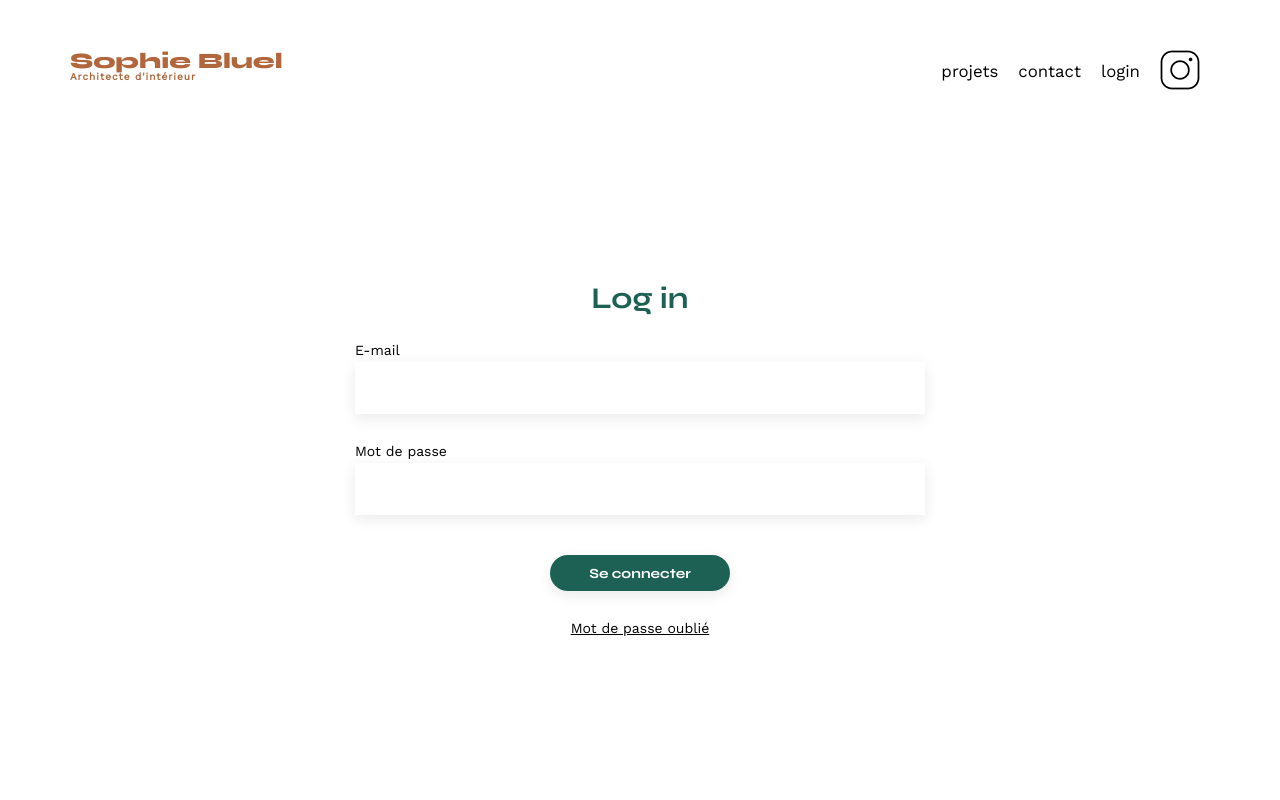
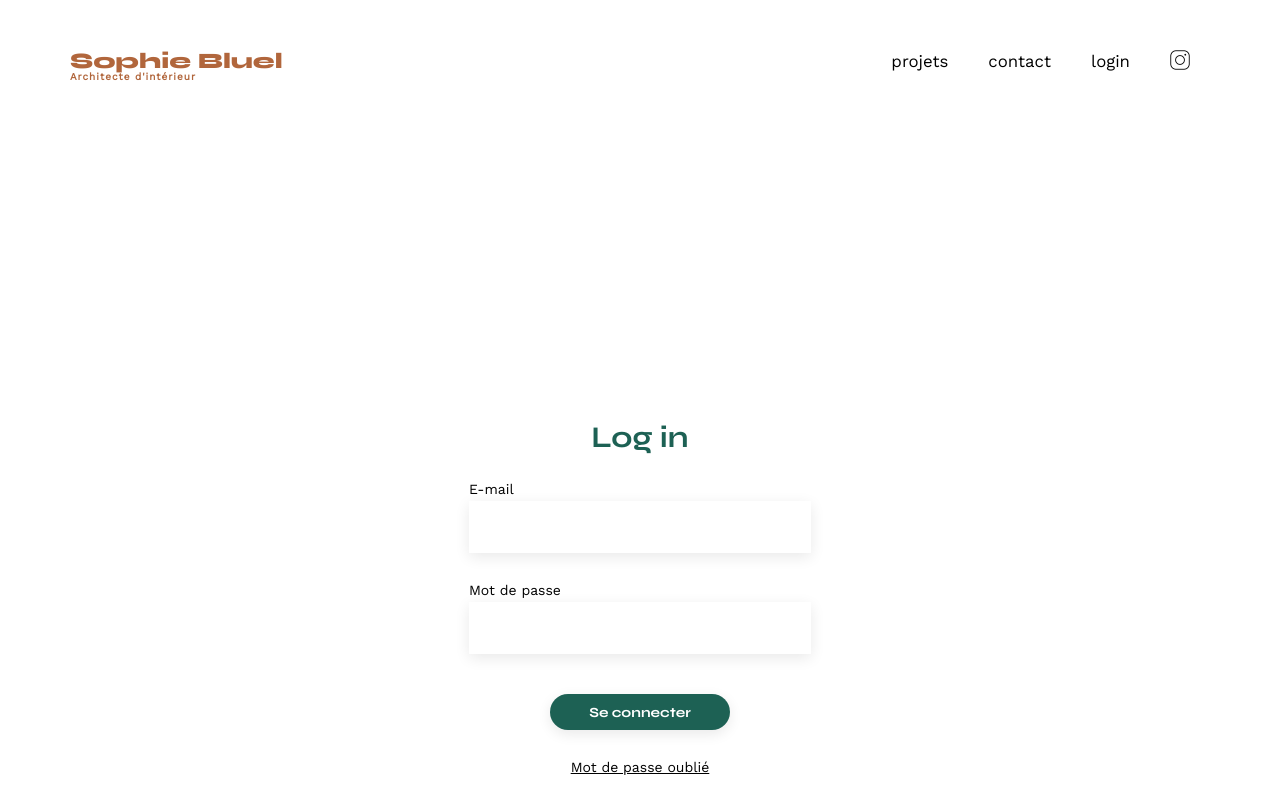
Before and after one commit to thomasvernin/P3OC_Architecte_SophieBluel, a plain HTML site: page FrontEnd/login.html in a window 1280 px wide. Shown: the top 800 px of the page. Drawn offline with nearby package versions, Linux system fonts and the light colour scheme.

Commit message:
Ajustement CSS index.html et login.html

```diff
--- a/FrontEnd/assets/style.css
+++ b/FrontEnd/assets/style.css
@@ -20,10 +20,14 @@ time, mark, audio, video {
 	padding: 0;
 	border: 0;
 	font-size: 100%;
-	font: inherit;
+	font: inherit; /* Utilise la police héritée */
 	vertical-align: baseline;
 }
-/* HTML5 display-role reset for older browsers */
+
+
+
+
+/* Réinitialisation du rôle d'affichage HTML5 pour les anciens navigateurs */
 article, aside, details, figcaption, figure,
 footer, header, hgroup, menu, nav, section {
 	display: block;
@@ -45,8 +49,13 @@ q:before, q:after {
 table {
 	border-collapse: collapse;
 	border-spacing: 0;
+
+
+
+
 }
-/** end reset css**/
+/*css suplémentaire pour le Header, Body, h1, h2*/
+
 body {
 	max-width: 1140px;
 	margin:auto;
@@ -81,10 +90,19 @@ h1 > span {
 h2{
 	font-family: 'Syne';
 	font-weight: 700;
+	margin-top: 150px ;
 	font-size: 30px;
 	color: #1D6154
+
+
 }
 
+
+
+
+
+
+/*Barre de navigation*/
 
 nav ul {
 	display: flex;
@@ -93,17 +111,15 @@ nav ul {
 
 }
 nav li {
-	padding: 0 10px;
+	padding: 0 20px;
 	font-size: 1.2em;
 
-	}
 }
+
 
 li:hover {
 	color: black;
-
 }
-
 
 
 li a:hover, .user-login-formulary a:hover, #top-bar a:hover, a:hover,
@@ -112,14 +128,24 @@ li a:hover, .user-login-formulary a:hover, #top-bar a:hover, a:hover,
 	font-weight: bold; /* Le texte devient en gras lors du survol */
 }
 
+
 a {
 	text-decoration: none;
 	color: #000000;
 }
 
+.instagram-icon {
+    width: 20px;
+}
 
 
 
+
+
+
+
+
+/*Section Id introduction et Id Portfolio*/
 
 
 #introduction {
@@ -129,10 +155,12 @@ a {
 #introduction figure {
 	flex: 1
 }
+
 #introduction img {
 	display: block;
 	margin: auto;
 	width: 80%;
+	margin-top: 150px; /* Ajoute de l'espace en haut de la classe */
 }
 
 #introduction article {
@@ -140,71 +168,18 @@ a {
 }
 #introduction h2 {
 	margin-bottom: 1em;
+
 }
 
 #introduction p {
 	margin-bottom: 0.5em;
+	margin-right: 50px; /* Réduit la marge à droite */
 }
 #portfolio h2 {
 	text-align: center;
 	margin-bottom: 1em;
 }
 
-
-/* Définition des styles pour la galerie d'images */
-.gallery {
-    /* La galerie occupera toute la largeur disponible */
-    width: 100%;
-    /* Utilisation de la mise en page en grille */
-    display: grid;
-    /* Définition de trois colonnes égales */
-    grid-template-columns: 1fr 1fr 1fr;
-    /* Espacement horizontal entre les éléments de la grille */
-    grid-column-gap: 20px;
-    /* Espacement vertical entre les éléments de la grille */
-    grid-row-gap: 20px;
-}
-
-/* Les images à l'intérieur de la galerie occuperont toute la largeur disponible */
-.gallery img {
-    width: 100%;
-}
-
-
-
-
-
-#contact {
-	width: 50%;
-margin: auto;
-}
-#contact > * {
-	text-align: center;
-
-}
-#contact h2{
-	margin-bottom: 20px;
-}
-#contact form {
-	text-align: left;
-	margin-top:30px;
-	display: flex;
-	flex-direction: column;
-}
-
-#contact input {
-	height: 50px;
-	font-size: 1.2em;
-	border: none;
-	box-shadow: 0px 4px 14px rgba(0, 0, 0, 0.09);
-}
-#contact label {
-	margin: 2em 0 1em 0;
-}
-#contact textarea {
-	border: none;
-	box-shadow: 0px 4px 14px rgba(0, 0, 0, 0.09);
-}
 
 
 
@@ -227,11 +202,13 @@ margin: auto;
 	color: #1D6154;
 	background-color: rgb(246, 246, 235);
 	padding: 7px 15px;
+	font-family: 'Syne';
 }
 
 .filter-active {
 	color: #FFFFFF;
 	background-color: #1D6154; /* Ajout de la couleur de fond gris */
+	cursor: pointer; /* Change le curseur en une main */
 }
 
 .filter-all {
@@ -244,21 +221,27 @@ margin: auto;
 
 
 
-input[type="submit"]{
-	font-family: 'Syne';
-	font-weight: 700;
-	color: white;
-	background-color: #1D6154;
-	margin : 2em auto ;
-	width: 180px;
-	text-align: center;
-	border-radius: 60px ;
+
+
+
+/* La galerie d'images */
+.gallery {
+    /* La galerie occupera toute la largeur disponible */
+    width: 90%;
+    /* Utilisation de la mise en page en grille */
+    display: grid;
+    /* Définition de trois colonnes égales */
+    grid-template-columns: 1fr 1fr 1fr;
+    /* Espacement horizontal entre les éléments de la grille */
+    grid-column-gap: 20px;
+    /* Espacement vertical entre les éléments de la grille */
+    grid-row-gap: 20px;
+	margin: 0 auto; /* Centre la galerie horizontalement */
 }
 
-footer nav ul {
-	display: flex;
-	justify-content: flex-end;
-	margin: 2em
+/* Les images à l'intérieur de la galerie occuperont toute la largeur disponible */
+.gallery img {
+    width: 100%;
 }
 
 
@@ -269,54 +252,130 @@ footer nav ul {
 
 
 
-/*CSS Login page*/
 
-/*CSS Login Formulary*/
+/*Formulaire de contact*/
+
+#contact {
+	width: 30%; /* Définit la largeur du formulaire à 50% */
+	margin: auto; /* Centre le formulaire horizontalement */
+}
+
+#contact > * {
+	text-align: center; /* Centre le contenu directement dans #contact */
+}
+
+#contact h2 {
+	margin-bottom: 20px; /* Ajoute une marge en bas de 20px au titre h2 */
+}
+
+#contact form {
+	text-align: left; /* Aligne le texte à gauche dans le formulaire */
+	margin-top: 30px; /* Ajoute une marge en haut de 30px au formulaire */
+	display: flex; /* Utilise le modèle de boîte flexible */
+	flex-direction: column; /* Aligne les éléments en colonne */
+}
+
+#contact input {
+	height: 50px; /* Définit la hauteur des champs de saisie à 50px */
+	font-size: 1.2em; /* Définit la taille de la police à 1.2em */
+	border: none; /* Supprime les bordures */
+	box-shadow: 0px 4px 14px rgba(0, 0, 0, 0.09); /* Ajoute une ombre à la boîte */
+}
+
+#contact label {
+	margin: 2em 0 1em 0; /* Définit les marges du label */
+}
+
+#contact textarea {
+	border: none; /* Supprime les bordures du champ textarea */
+	box-shadow: 0px 4px 14px rgba(0, 0, 0, 0.09); /* Ajoute une ombre à la boîte */
+}
+
+input[type="submit"] {
+	font-family: 'Syne'; /* Définit la police de caractères pour le bouton soumettre */
+	font-weight: 700; /* Définit le poids de la police à 700 (gras) */
+	color: white; /* Définit la couleur du texte en blanc */
+	background-color: #1D6154; /* Définit la couleur de fond */
+	margin: 2em auto; /* Ajoute une marge en haut et en bas de 2em et centre horizontalement */
+	width: 180px; /* Définit la largeur à 180px */
+	text-align: center; /* Centre le texte dans le bouton */
+	border-radius: 60px; /* Ajoute une bordure arrondie */
+	cursor: pointer; /* Change le curseur en une main */
+}
+
+input[type="submit"]:active {
+    background-color: black; /* Change la couleur de fond du bouton lorsqu'il est activé (cliqué) */
+}
+
+
+
+
+
+
+
+
+/*Login page*/
+
 
 .typography-for-login-in-user-page {
-	font-weight: 600;
+	font-weight: 600; /* Définit le poids de la police à 600 (gras) */
 }
 
 .user-login-formulary form {
-	display: flex;
-	flex-direction: column;
-	text-align: left;
+	display: flex; /* Utilise le modèle de boîte flexible */
+	flex-direction: column; /* Aligne les éléments en colonne */
+	text-align: left; /* Aligne le texte à gauche */
 }
 
 .user-login-formulary {
-	width: 50%;
-	margin: auto;
-	padding: 140px 170px 330px 170px;
+	width: 30%; /* Définit la largeur à 50% de son conteneur parent */
+	margin: auto; /* Centre le formulaire horizontalement */
+	padding: 140px 170px 330px 170px; /* Définit les marges intérieures dans l'ordre haut, droite, bas, gauche */
 }
 
 .user-login-formulary h2 {
-	text-align: center;
+	text-align: center; /* Centre le texte */
 }
 
 .space-between-label-and-input-in-user-login-formulary {
-	padding-bottom: 5px;
-	padding-top: 30px;
+	padding-bottom: 5px; /* Ajoute un espace en bas de 5px */
+	padding-top: 30px; /* Ajoute un espace en haut de 30px */
 }
 
 .user-login-formulary input {
-	height: 50px;
-	border: none;
-	box-shadow: 0px 4px 14px rgba(0, 0, 0, 0.09);
+	height: 50px; /* Définit la hauteur des champs de saisie à 50px */
+	border: none; /* Supprime les bordures */
+	box-shadow: 0px 4px 14px rgba(0, 0, 0, 0.09); /* Ajoute une ombre à la boîte */
+
 }
 
 .user-login-formulary input[type="submit"] {
-	margin: 40px auto 30px;
-	height: 36px;
-	display: block;
-	border: none;
-	color: #FFFFFF;
-    border-radius: 60px;
-	font-size: 1em;
-	padding: 10px 39px;
-	min-width: 180px;
+	margin: 40px auto 30px; /* Marge supérieure de 40px, marge inférieure de 30px, centré horizontalement */
+	height: 36px; /* Définit la hauteur du bouton de soumission */
+	display: block; /* Affiche le bouton en tant que bloc */
+	border: none; /* Supprime les bordures */
+	color: #FFFFFF; /* Couleur du texte en blanc */
+    border-radius: 60px; /* Ajoute une bordure arrondie */
+	font-size: 1em; /* Définit la taille de la police à 1em */
+	padding: 10px 39px; /* Définit les marges intérieures du bouton */
+	min-width: 180px; /* Définit la largeur minimale à 180px */
 }
 
 .user-login-formulary a {
-	margin: auto;
-	text-decoration: underline;
+	margin: auto; /* Centre le lien horizontalement */
+	text-decoration: underline; /* Souligne le lien */
 }
+
+
+
+
+
+
+
+/* Le footer */
+
+footer nav ul {
+	display: flex;
+	justify-content: flex-end;
+	margin: 2em
+}
--- a/FrontEnd/login.html
+++ b/FrontEnd/login.html
@@ -17,14 +17,18 @@
 	<nav>
 		<ul>
 			<li>
-                <a href="index.html">projets</a>
+                <a href="index.html#portfolio">projets</a>
             </li>
-			<li>contact</li>
+			<li>
+                <a href="index.html#contact">contact</a>
+            </li>
 			<li>
 				<a href="login.html">login</a>
 			</li>
-			<li><img src="./assets/icons/instagram.png" alt="Instagram"></li>
+			<ul>
+                <li><img class="instagram-icon" src="./assets/icons/instagram.png" alt="Instagram"></li>
             </ul>
+
 	</nav>
 </header>
         <main>
```
Also changed, not shown: FrontEnd/index.html (+4 -4 lines). Lines whose indentation alone changed are shown as unchanged.
